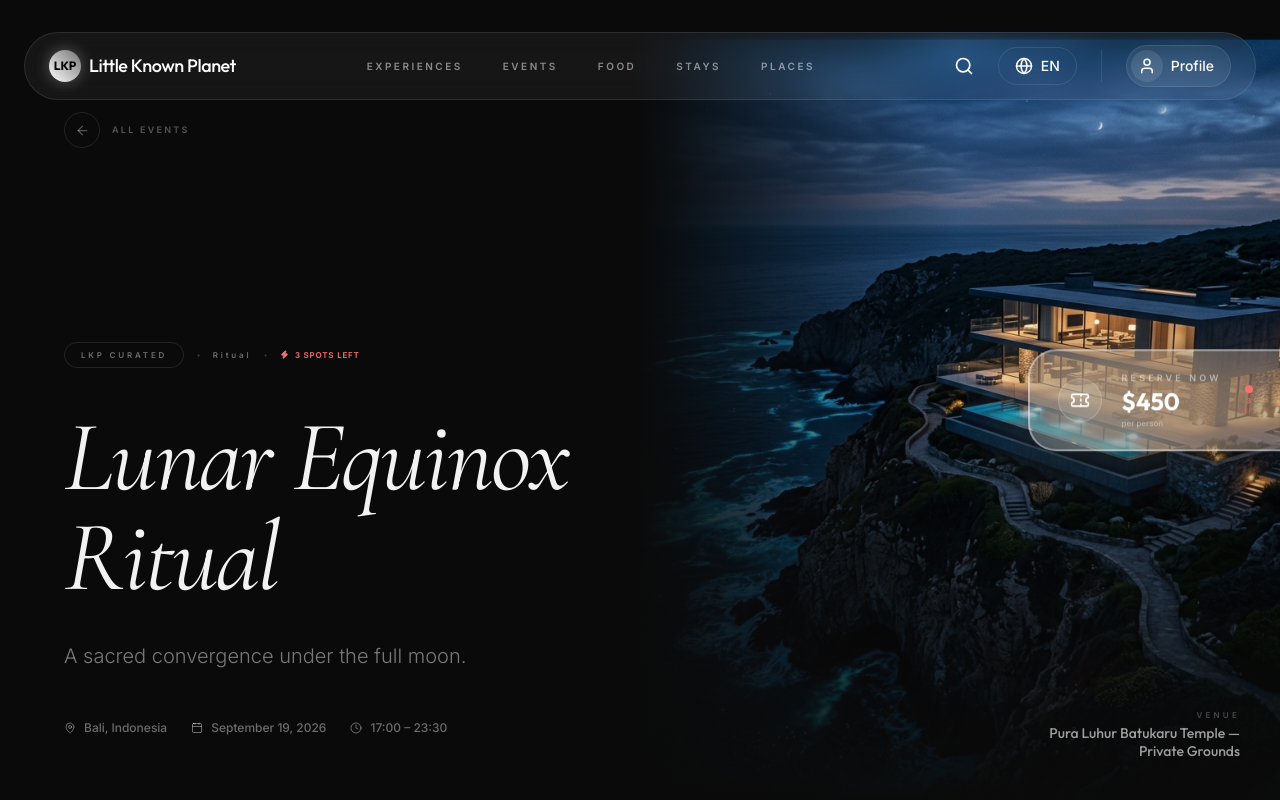
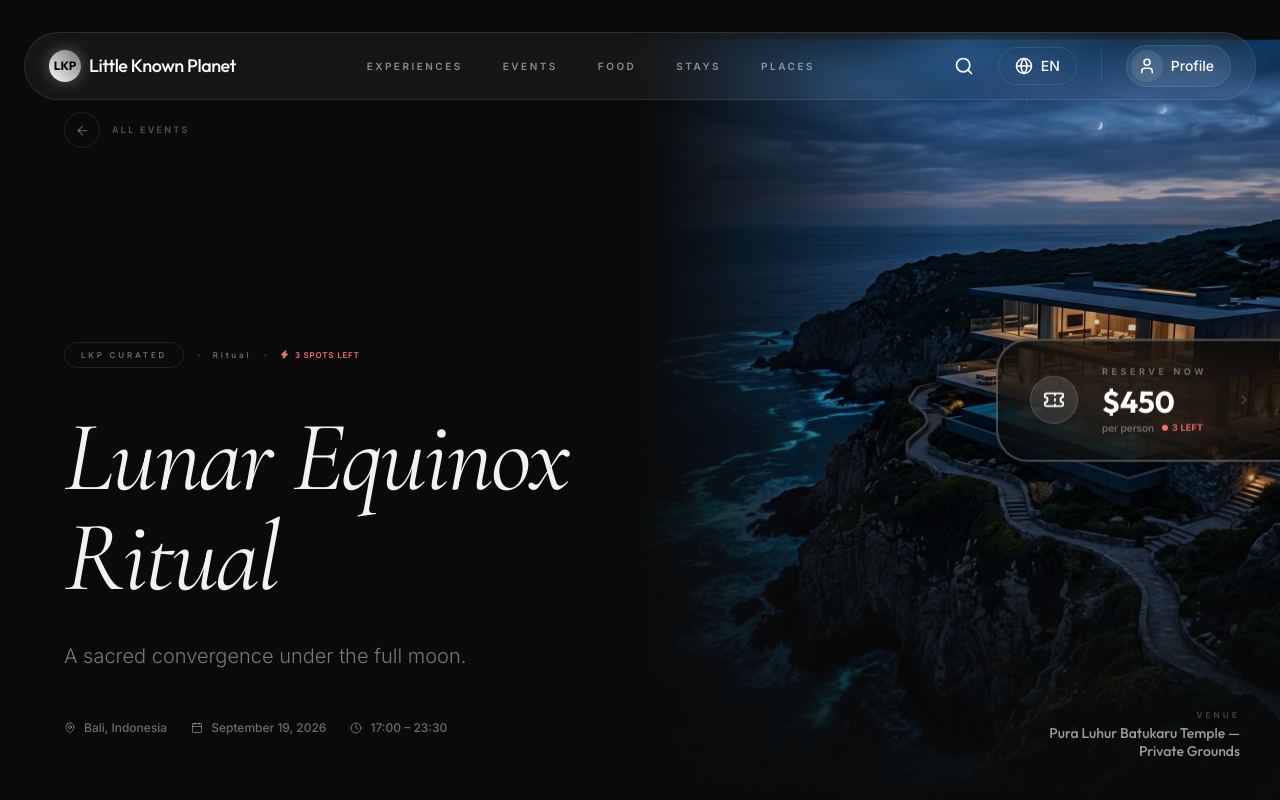
Before and after one commit to DonBinoy/lkp-demo, a React (Vite) app: page /event/101 in a window 1280 px wide. Shown: the top 800 px of the page. Built offline with nearby package versions, Linux system fonts and the light colour scheme.

Commit message:
feat: implement EventDetail page with interactive programme accordion and booking widget

```diff
--- a/src/pages/EventDetail.tsx
+++ b/src/pages/EventDetail.tsx
@@ -452,42 +452,46 @@ export default function EventDetail() {
                   <motion.button
                     layoutId="reserve-widget"
                     onClick={() => setIsBooked(true)}
-                    whileHover={{ x: -6, scale: 1.03 }}
-                    whileTap={{ scale: 0.95 }}
+                    whileHover={{ x: -8, scale: 1.02 }}
+                    whileTap={{ scale: 0.96 }}
                     transition={{ layout: { type: 'spring', stiffness: 280, damping: 28 } }}
                     className="
-                      flex items-center gap-5
-                      pl-7 pr-6 py-5
-                      bg-white/20 backdrop-blur-2xl
-                      border-l-2 border-t-2 border-b-2 border-white/40
-                      rounded-l-[28px]
-                      hover:bg-white hover:text-black hover:border-white
-                      text-white transition-colors duration-300
-                      shadow-[-30px_0_80px_rgba(255,255,255,0.15),0_8px_40px_rgba(0,0,0,0.6)]
-                      hover:shadow-[-30px_0_100px_rgba(255,255,255,0.3)]
+                      flex items-center gap-6
+                      pl-8 pr-7 py-6
+                      bg-black/70 backdrop-blur-2xl
+                      border-l-2 border-t-2 border-b-2 border-white/25
+                      rounded-l-[32px]
+                      hover:bg-black/85 hover:border-white/50
+                      text-white transition-all duration-300
+                      shadow-[-40px_0_100px_rgba(0,0,0,0.5),inset_0_1px_0_rgba(255,255,255,0.08)]
+                      hover:shadow-[-40px_0_120px_rgba(0,0,0,0.6),0_0_60px_rgba(255,255,255,0.08)]
                       group
                     "
                   >
-                    {/* Icon */}
-                    <div className="w-11 h-11 rounded-full border border-white/20 bg-white/10 flex items-center justify-center group-hover:bg-black/10 group-hover:border-black/20 transition-all shrink-0">
-                      <Ticket size={20} className="group-hover:scale-110 transition-transform" />
+                    {/* Ticket icon circle */}
+                    <div className="w-12 h-12 rounded-full bg-white/10 border border-white/15 flex items-center justify-center shrink-0 group-hover:bg-white/20 transition-colors">
+                      <Ticket size={22} className="text-white" />
                     </div>
 
                     {/* Text block */}
-                    <div className="text-left">
-                      <p className="text-[9px] font-black uppercase tracking-[0.35em] text-white/50 group-hover:text-black/50 mb-1">Reserve Now</p>
-                      <p className="text-2xl font-display font-bold leading-none">${event.price.toLocaleString()}</p>
-                      <p className="text-[8px] font-medium text-white/40 group-hover:text-black/40 mt-1">per person</p>
+                    <div className="text-left min-w-[110px]">
+                      <p className="text-[9px] font-black uppercase tracking-[0.4em] text-white/40 mb-2">Reserve Now</p>
+                      <p className="text-3xl font-display font-bold leading-none text-white mb-1">
+                        ${event.price.toLocaleString()}
+                      </p>
+                      <div className="flex items-center gap-2 mt-1">
+                        <p className="text-[10px] text-white/40 font-medium">per person</p>
+                        {event.spotsLeft <= 5 && (
+                          <span className="flex items-center gap-1 text-[9px] font-black text-red-400 uppercase tracking-wide">
+                            <span className="w-1.5 h-1.5 rounded-full bg-red-400 animate-pulse inline-block" />
+                            {event.spotsLeft} left
+                          </span>
+                        )}
+                      </div>
                     </div>
 
-                    {/* Urgency dot */}
-                    {event.spotsLeft <= 5 && (
-                      <div className="flex flex-col items-center gap-1">
-                        <span className="w-2 h-2 rounded-full bg-red-400 animate-pulse" />
-                        <span className="text-[7px] font-black uppercase text-red-400 leading-none">{event.spotsLeft}</span>
-                        <span className="text-[6px] text-red-400/60 uppercase leading-none">left</span>
-                      </div>
-                    )}
+                    {/* Arrow hint */}
+                    <ChevronRight size={16} className="text-white/20 group-hover:text-white/60 group-hover:-translate-x-1 transition-all shrink-0" />
                   </motion.button>
                 </motion.div>
               )}
```
